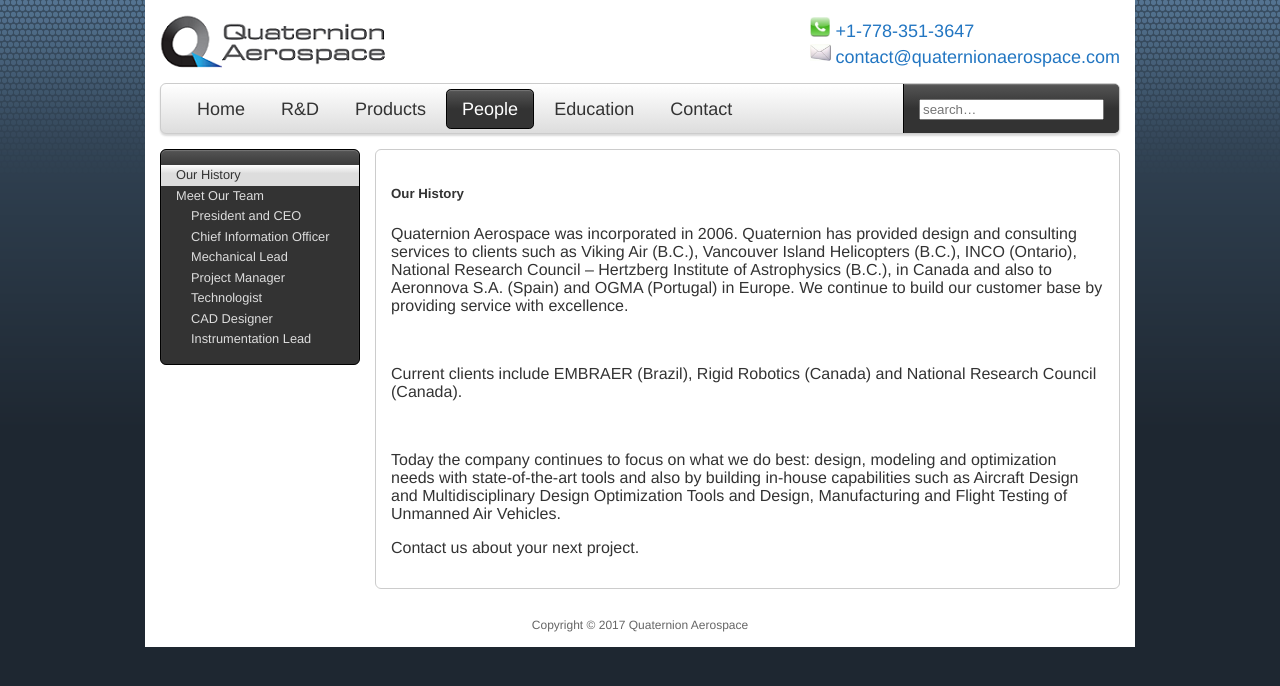
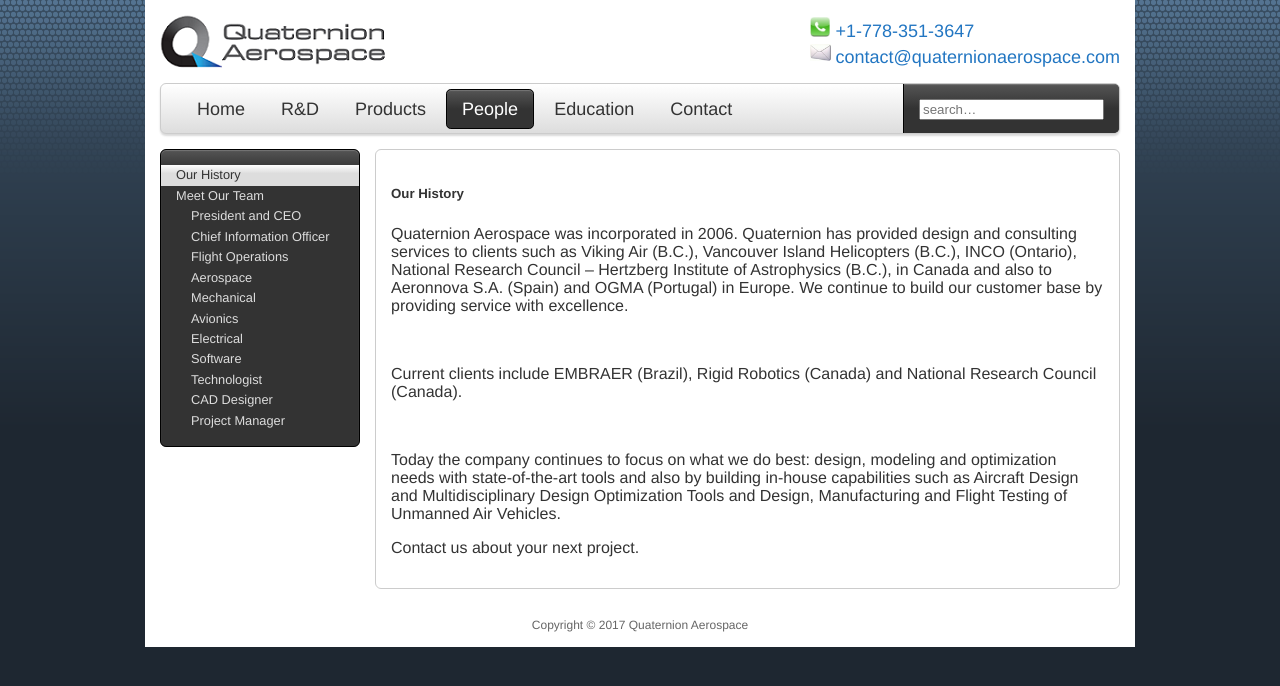
Before and after one commit to quaternion-aerospace/quaternion-aerospace.github.io, a Jekyll site: the page built from history.html, in a window 1280 px wide. Shown: the top 686 px of the page. Built offline with Jekyll 4.4.1, drawn with Linux system fonts in a browser that asks for light colours.

Commit message:
add more team members, tweak titles

```diff
--- a/_data/menus/company.yml
+++ b/_data/menus/company.yml
@@ -7,13 +7,21 @@
       page: team/suleman.html
     - label: Chief Information Officer
       page: team/hadian.html
-    - label: Mechanical Lead
+    - label: Flight Operations
+      page: team/richards.html
+    - label: Aerospace
+      page: team/braes.html
+    - label: Mechanical
       page: team/brussow.html
-    - label: Project Manager
-      page: team/alber.html
+    - label: Avionics
+      page: team/warwick.html
+    - label: Electrical
+      page: team/sherk.html
+    - label: Software
+      page: team/terpstra.html
     - label: Technologist
       page: team/raffaelli.html
     - label: CAD Designer
       page: team/cockroft.html
-    - label: Instrumentation Lead
-      page: team/warwick.html
+    - label: Project Manager
+      page: team/alber.html
--- /dev/null
+++ b/team/braes.html
@@ -0,0 +1,6 @@
+---
+title: Aerospace
+subMenu: company
+---
+
+Mario Braes
--- /dev/null
+++ b/team/richards.html
@@ -0,0 +1,5 @@
+---
+title:
+subMenu: company
+---
+Jenner Richards
--- /dev/null
+++ b/team/sherk.html
@@ -0,0 +1,5 @@
+---
+title: Electrical
+subMenu: company
+---
+Peter Sherk
```
Also changed, not shown: team/terpstra.md (added, +11 -0 lines).
